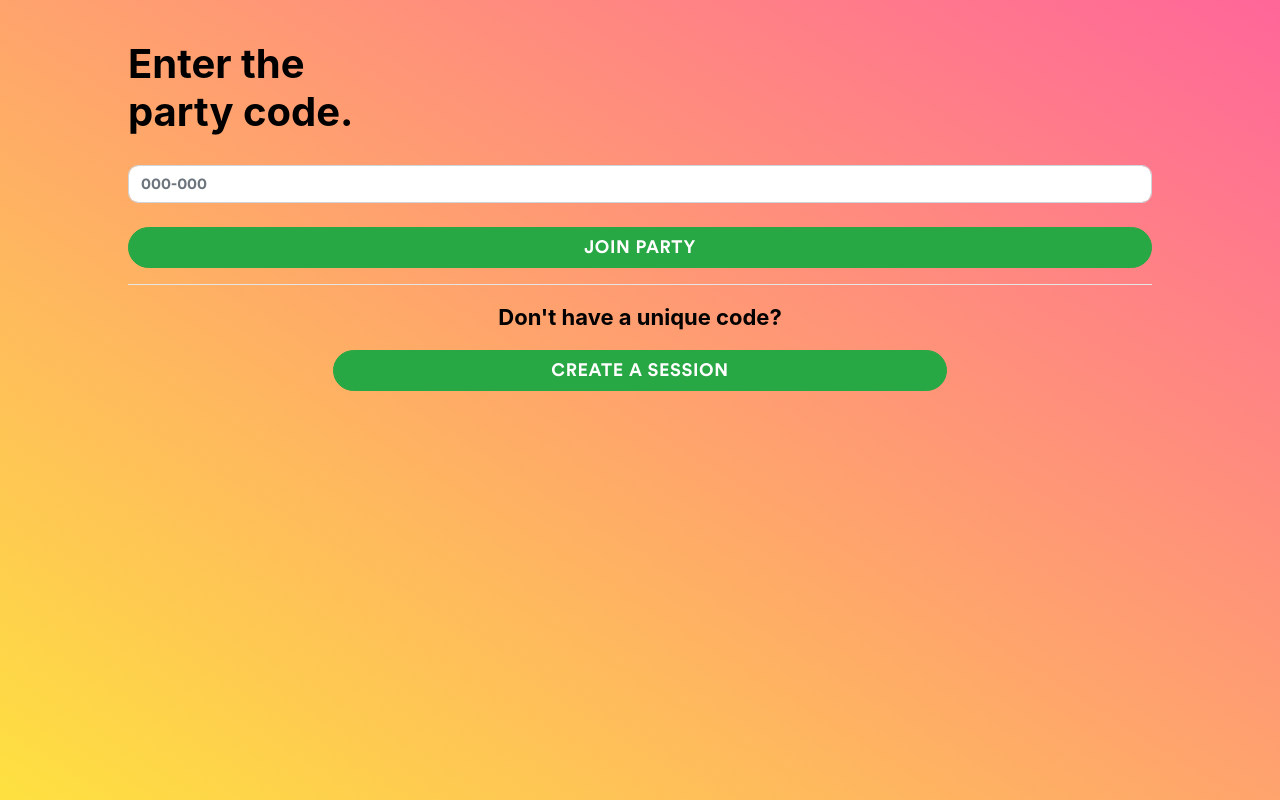
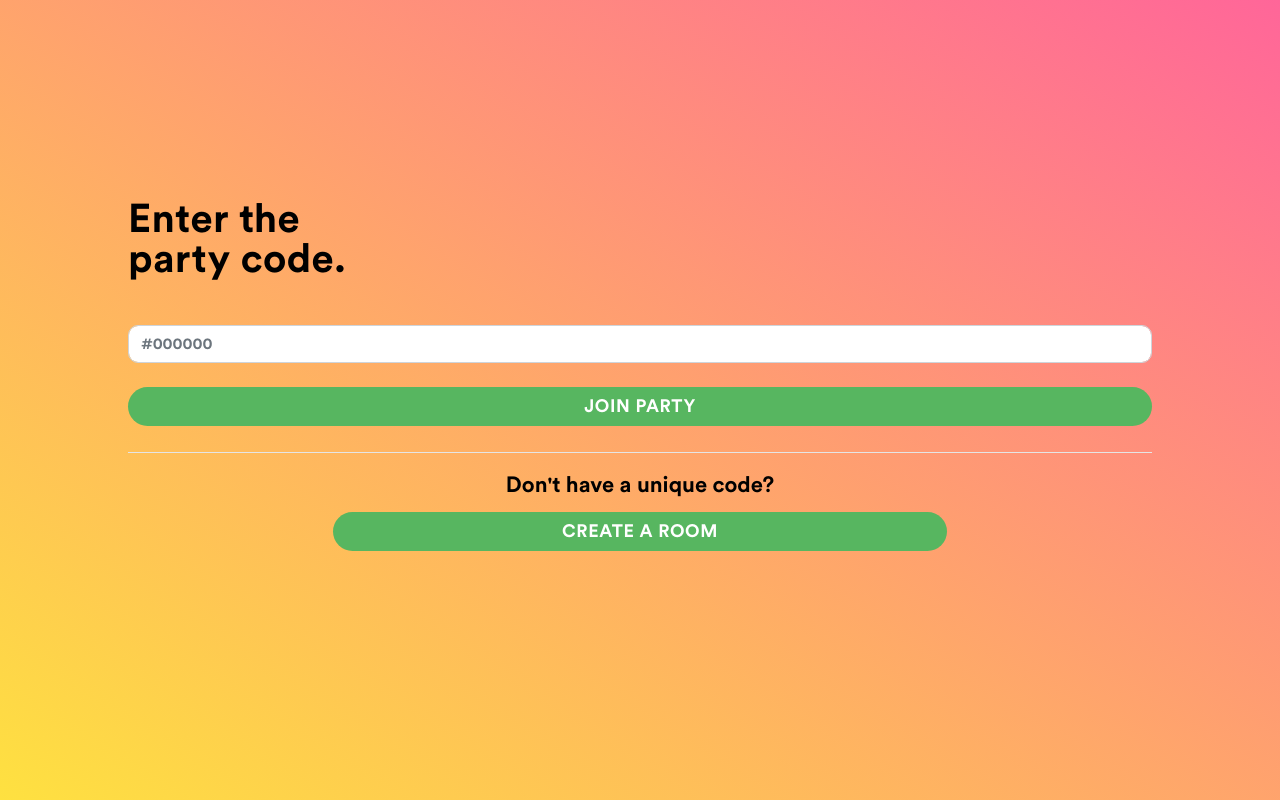
Before and after one commit to JoshuaCalder/jimi, a React (Create React App) app in the folder frontend/: page /joinparty in a window 1280 px wide. Built offline with nearby package versions, Linux system fonts and the light colour scheme.

Commit message:
updated playlist look

```diff
--- a/frontend/src/components/sign_in/join_party.css
+++ b/frontend/src/components/sign_in/join_party.css
@@ -1,6 +1,7 @@
 
 /* sign up container */
 .join-party-container{
+  font-family: Circular;
   width: 100%;
   text-align: center;
   background-color: #ff6699;
@@ -15,6 +16,18 @@
 .join-party-container .inner-wrap{
   width: 80%;
   margin: 40px auto;
+  margin-top: 200px;
+}
+
+h1{
+  font-family: Circular;
+  line-height: 40px;
+  letter-spacing: 0.4px;
+}
+
+.inner-wrap p{
+  margin-top: 10px;
+  margin-bottom: 10px;
 }
 
 .join-party-container button{
@@ -23,6 +36,8 @@
   font-weight: 900;
   font-family: Circular;
   margin: 24px 0 0 0;
+  background-color: #57b660;
+  border-style: none;
 }
 
 .join-party-container button.btn.btn-success.btn-sx {
@@ -30,7 +45,9 @@
   font-weight: 900;
   font-size: calc(2px + 2vmin);
   letter-spacing: 0.6px;
-  /*color: purple;*/
+  background-color: #57b660;
+  margin-bottom: 10px;
+  border-style: none;
 }
 
 .join-party-container button.sml {
--- a/frontend/src/components/sign_in/join_party.js
+++ b/frontend/src/components/sign_in/join_party.js
@@ -55,7 +55,7 @@ class JoinParty extends Component{
 					<TextInput
 						name={'partyId'}
 						id={'partyId'}
-						placeHolder={'000-000'}
+						placeHolder={'#000000'}
 						type={'text'}
 						class={'center-place-holder'}
 						handleTextChange={this.handleTextChange}
@@ -63,7 +63,7 @@ class JoinParty extends Component{
 					<button type="button" className="btn btn-success btn-sx" onClick={this.submit}>JOIN PARTY</button>
 					<hr/>
 					<p>Don't have a unique code?</p>
-					<button type="button" className="btn btn-success btn-sx sml" onClick={ this.redirectToCreateParty }>CREATE A SESSION</button>
+					<button type="button" className="btn btn-success btn-sx sml" onClick={ this.redirectToCreateParty }>CREATE A ROOM</button>
 				</div>
 			</div>
 		);
```
